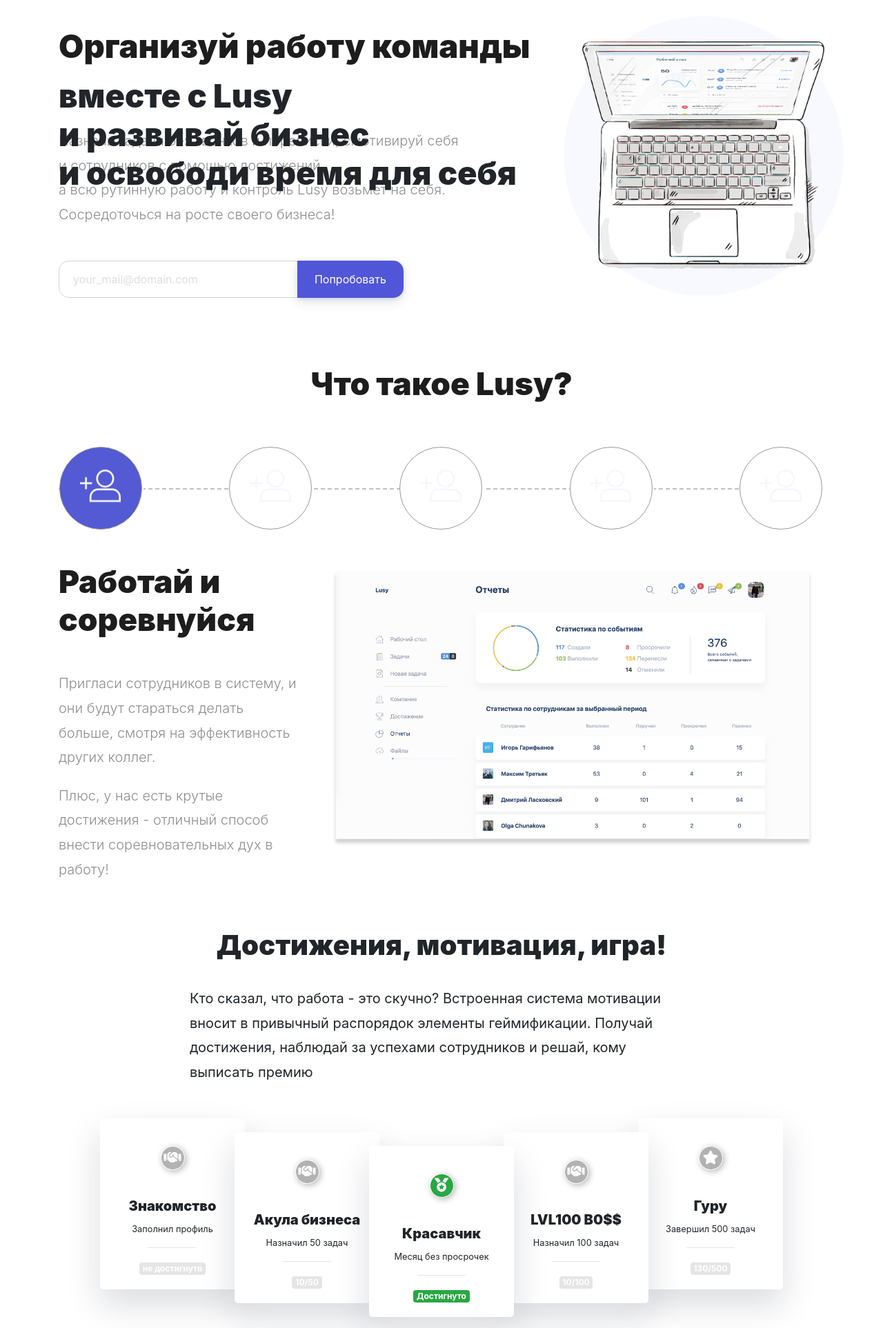
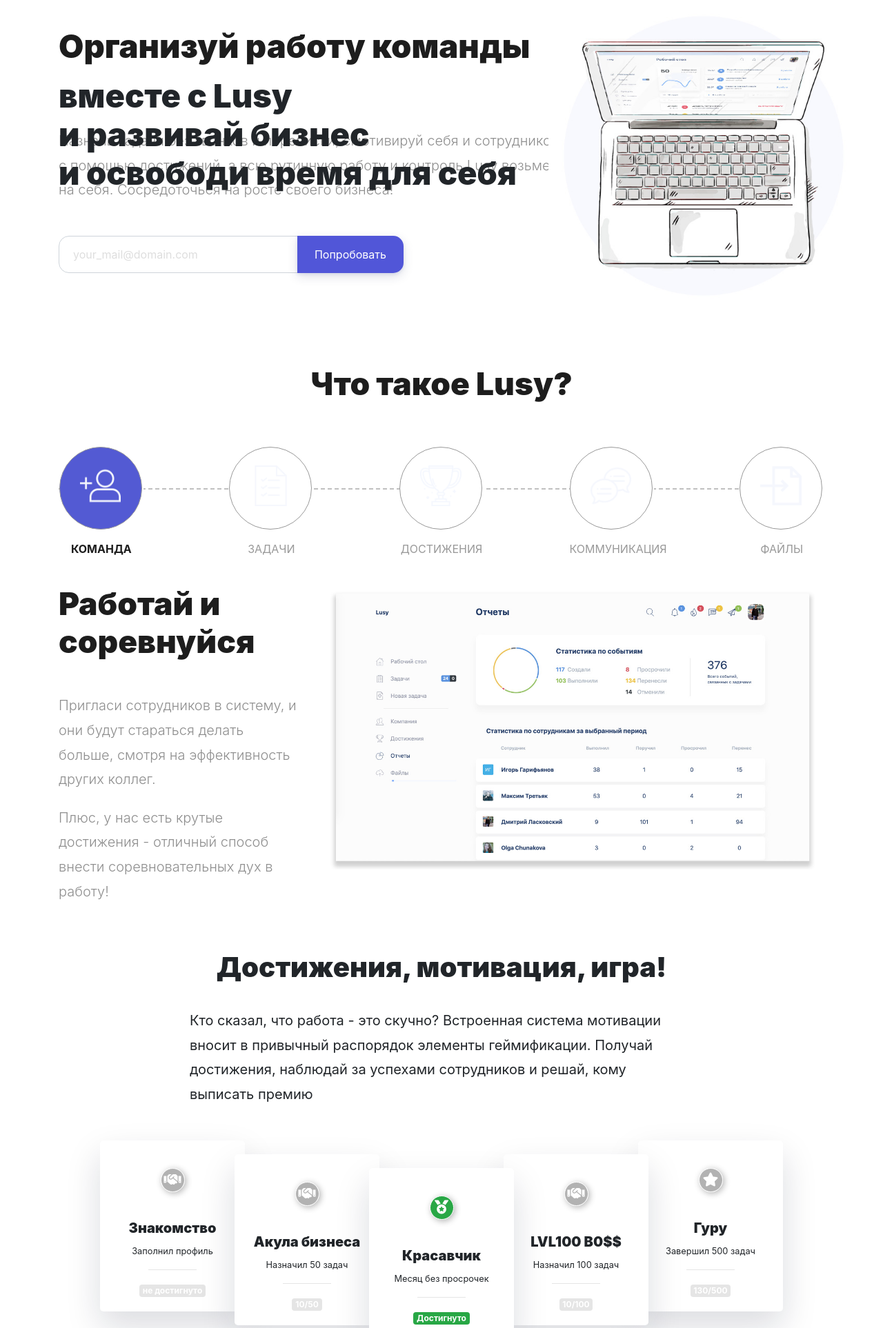
Before and after one commit to lusyio/lusypublic, a PHP site: template app/views/main/index.php in a window 1280 px wide. Shown: the part 142-2068 px from the top of the page at 69% size. Run offline with PHP 8.4, Linux system fonts and the light colour scheme; the template is opened without the code that fills it, so the values that code supplies are empty; some libraries are stand-ins or nearby versions.

Commit message:
иконки и картинки для свайпера

```diff
--- a/app/views/main/index.php
+++ b/app/views/main/index.php
@@ -20,13 +20,7 @@
                     </div>
                 </div>
 
-                <p class="lead-text-under">Назначь задачи без звонков и переписки, смотивируй себя <br
-                            class="hidden-sm"><span
-                            class="visible-sm"> </span> и сотрудников с помощью достижений,
-                    <br>
-                    а всю рутинную работу и контроль Lusy возьмет на себя.
-                    <br>
-                    Сосредоточься на росте своего бизнеса!
+                <p class="lead-text-under">Назначь задачи без звонков и переписки, смотивируй себя и сотрудников с помощью достижений,  а всю рутинную работу и контроль Lusy возьмет на себя. Сосредоточься на росте своего бизнеса!
                 </p>
                 <div class="mt-5">
 
@@ -57,34 +51,49 @@
         <div class="row mt-5">
             <div class="col">
                 <div id="carouselMain" class="carousel slide" data-ride="carousel">
-                    <div class="row mb-5">
+                    <div class="row" style="margin-bottom: 80px;">
                         <div class="col text-center position-relative">
                             <hr class="m-0 dashed-line">
                             <div class="carousel-indicators">
-                                <div data-target="#carouselMain" data-slide-to="0" class="active">
+                                <div data-target="#carouselMain" data-slide-to="0" class="active position-relative">
                                     <div style="border: 1px solid #999999; border-radius: 50%; padding: 26px;width: 120px;height: 120px;">
                                         <img src="/public/images/mail/add-user.png" alt="" style="max-width: 90%;">
                                     </div>
+                                    <span class="position-absolute">
+                                        Команда
+                                    </span>
                                 </div>
-                                <div data-target="#carouselMain" data-slide-to="1">
+                                <div data-target="#carouselMain" data-slide-to="1" class="position-relative">
                                     <div style="border: 1px solid #999999; border-radius: 50%; padding: 26px;width: 120px;height: 120px;">
-                                        <img src="/public/images/mail/add-user.png" alt="" style="max-width: 90%;">
+                                        <img src="/public/images/list.png" alt="" style="max-width: 90%;">
                                     </div>
+                                    <span class="position-absolute">
+                                        Задачи
+                                    </span>
                                 </div>
-                                <div data-target="#carouselMain" data-slide-to="2">
+                                <div data-target="#carouselMain" data-slide-to="2" class="position-relative">
                                     <div style="border: 1px solid #999999; border-radius: 50%; padding: 26px;width: 120px;height: 120px;">
-                                        <img src="/public/images/mail/add-user.png" alt="" style="max-width: 90%;">
+                                        <img src="/public/images/mail/trophy.png" alt="" style="max-width: 90%;">
                                     </div>
+                                    <span class="position-absolute">
+                                        Достижения
+                                    </span>
                                 </div>
-                                <div data-target="#carouselMain" data-slide-to="3">
+                                <div data-target="#carouselMain" data-slide-to="3" class="position-relative">
                                     <div style="border: 1px solid #999999; border-radius: 50%; padding: 26px;width: 120px;height: 120px;">
-                                        <img src="/public/images/mail/add-user.png" alt="" style="max-width: 90%;">
+                                        <img src="/public/images/speech-bubble.png" alt="" style="max-width: 90%;">
                                     </div>
+                                    <span class="position-absolute">
+                                        Коммуникация
+                                    </span>
                                 </div>
-                                <div data-target="#carouselMain" data-slide-to="4">
+                                <div data-target="#carouselMain" data-slide-to="4" class="position-relative">
                                     <div style="border: 1px solid #999999; border-radius: 50%; padding: 26px;width: 120px;height: 120px;">
-                                        <img src="/public/images/mail/add-user.png" alt="" style="max-width: 90%;">
+                                        <img src="/public/images/mail/import.png" alt="" style="max-width: 90%;">
                                     </div>
+                                    <span class="position-absolute">
+                                        Файлы
+                                    </span>
                                 </div>
                             </div>
                         </div>
@@ -116,8 +125,49 @@
                             <div class="row">
                                 <div class="col-12 col-lg-4">
                                     <p class="lead-text-carousel">
-                                        Работай и
-                                        соревнуйся</p>
+                                        Организуй и делегируй</p>
+                                    <p class="lead-text-under mt-5">
+                                        Пригласи сотрудников в систему, и они будут стараться делать больше, смотря на
+                                        эффективность другших
+                                        коллег.
+                                    </p>
+                                    <p class="lead-text-under">
+                                        Плюс, у нас есть крутые достижения - отличный способ внести соревновательных дух
+                                        в
+                                        работу!
+                                    </p>
+                                </div>
+                                <div class="col-lg-8 col-12">
+                                    <img src="/public/images/tasks-block.jpg" alt="">
+                                </div>
+                            </div>
+                        </div>
+                        <div class="carousel-item">
+                            <div class="row">
+                                <div class="col-12 col-lg-4">
+                                    <p class="lead-text-carousel">
+                                        Достигай большего</p>
+                                    <p class="lead-text-under mt-5">
+                                        Пригласи сотрудников в систему, и они будут стараться делать больше, смотря на
+                                        эффективность другших
+                                        коллег.
+                                    </p>
+                                    <p class="lead-text-under">
+                                        Плюс, у нас есть крутые достижения - отличный способ внести соревновательных дух
+                                        в
+                                        работу!
+                                    </p>
+                                </div>
+                                <div class="col-lg-8 col-12">
+                                    <img src="/public/images/achieve-block.jpg" alt="">
+                                </div>
+                            </div>
+                        </div>
+                        <div class="carousel-item">
+                            <div class="row">
+                                <div class="col-12 col-lg-4">
+                                    <p class="lead-text-carousel">
+                                        Общайся в системе</p>
                                     <p class="lead-text-under mt-5">
                                         Пригласи сотрудников в систему, и они будут стараться делать больше, смотря на
                                         эффективность другших
@@ -138,8 +188,7 @@
                             <div class="row">
                                 <div class="col-12 col-lg-4">
                                     <p class="lead-text-carousel">
-                                        Работай и
-                                        соревнуйся</p>
+                                        Всегда под рукой</p>
                                     <p class="lead-text-under mt-5">
                                         Пригласи сотрудников в систему, и они будут стараться делать больше, смотря на
                                         эффективность другших
--- a/public/css/custom.css
+++ b/public/css/custom.css
@@ -813,6 +813,19 @@ pricing-content{
     background: #ffffff;
 }
 
+[data-target="#carouselMain"] span{
+    left: 0;
+    right: 0;
+    text-transform: uppercase;
+    color: #999999;
+    bottom: -40px;
+}
+
+[data-target="#carouselMain"].active span{
+    color: #1d1d1d;
+    font-weight: 700;
+}
+
 [data-target="#carouselMain"]:hover{
     cursor: pointer;
 }
```
Also changed, not shown: public/images/achieve-block.jpg (added), public/images/list.png (added), public/images/reports.jpg, public/images/speech-bubble.png (added), public/images/tasks-block.jpg (added).
